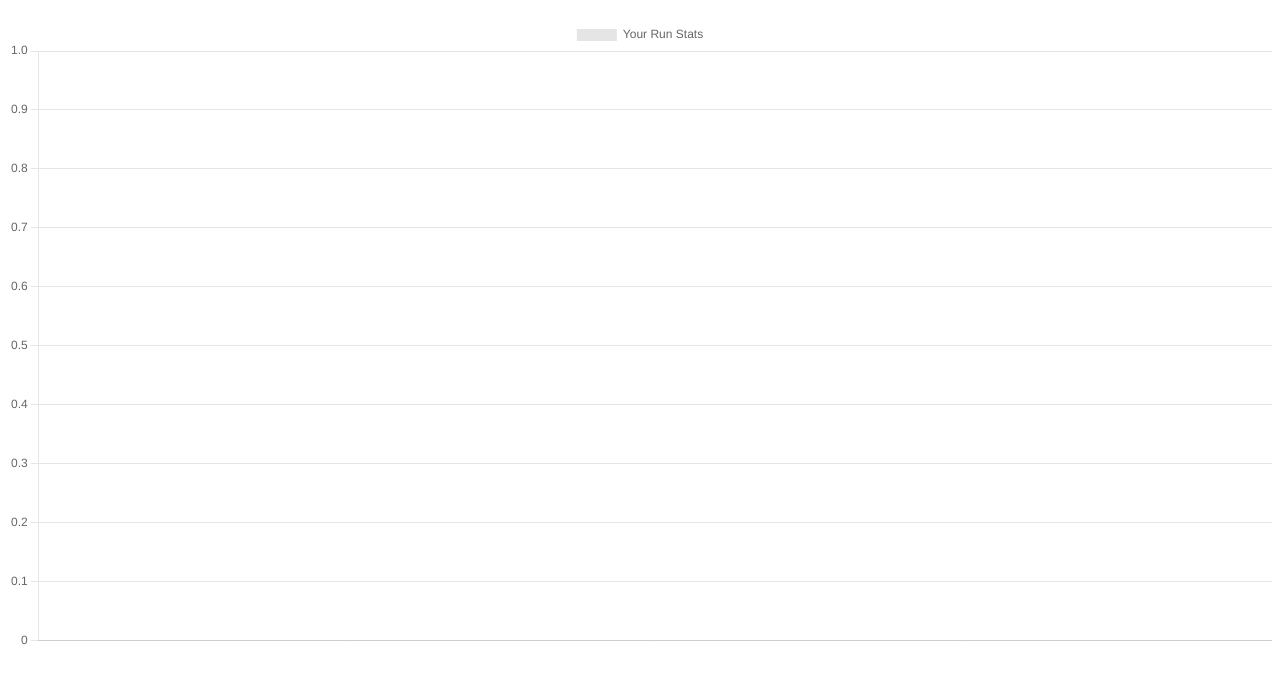
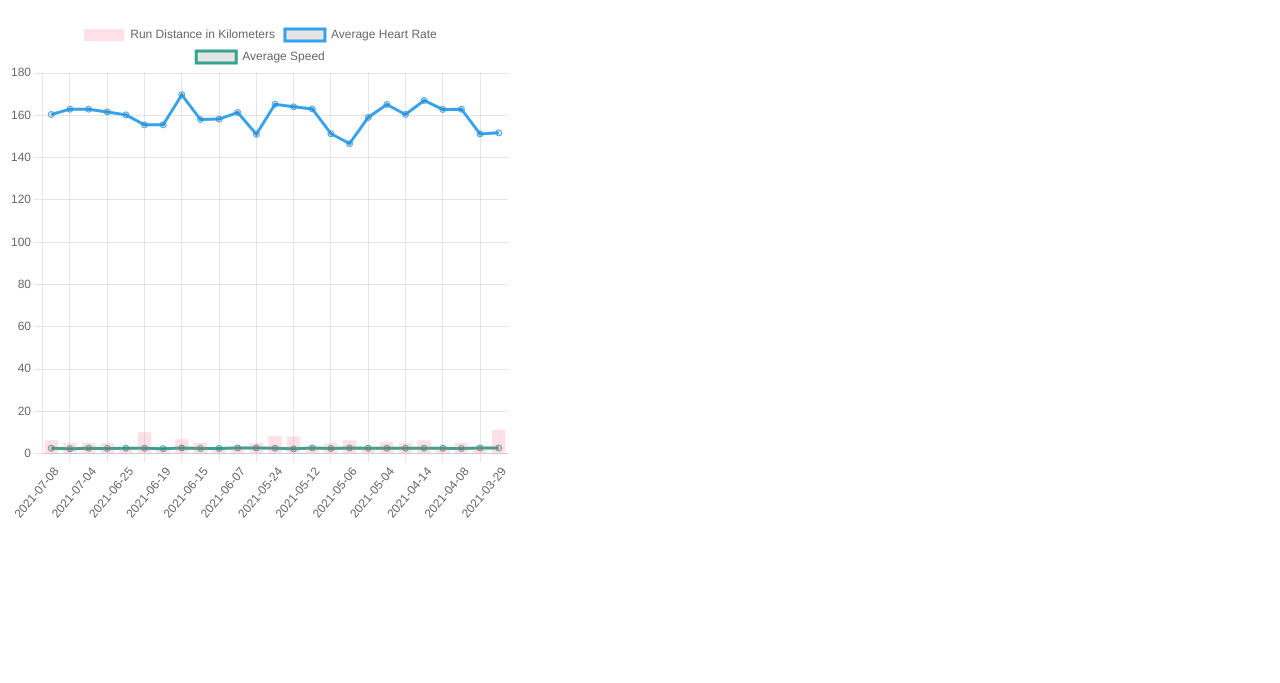
Before and after one commit to TaylorFurman/runningDashboard, a website: page templates/runnerInfo.html in a window 1280 px wide. Shown: the part 61-744 px from the top of the page. Drawn offline with nearby package versions, Linux system fonts and the light colour scheme.

Commit message:
chart on master

```diff
--- a/templates/runnerInfo.html
+++ b/templates/runnerInfo.html
@@ -6,28 +6,126 @@
     <meta name="viewport" content="width=device-width, initial-scale=1.0">
     <script src="https://cdn.jsdelivr.net/npm/chart.js"></script>
     <title>Your Info</title>
+    <style>
+        #runData {width: 40%; height: 30%;}
+    </style>
 </head>
 <body>
     <h1>New Page</h1>
     <div id="runData">
-        <canvas id="chart"></canvas>
-    </div>
+        <canvas id="chart" width="300" height="300"></canvas>
         <script>
             var theChart = document.getElementById('chart').getContext('2d');
             var theRunData = new Chart(theChart, {
                 type: 'bar',
                 data: {
-                labels:[],
                     datasets: [{
-                    label: 'Your Run Stats',
+                        label: 'Run Distance in Kilometers',
                         data: [
+                            6.4,
+                            5.2,
+                            5.1,
+                            5.1,
+                            2.3,
+                            10.1,
+                            1.9,
+                            6.9,
+                            5.1,
+                            2.1,
+                            3.6,
+                            5.1,
+                            8.4,
+                            8.1,
+                            3.2,
+                            4.9,
+                            6.4,
+                            3.2,
+                            5.5,
+                            5.03,
+                            6.4,
+                            3.2,
+                            5.06,
+                            3.2,
+                            11.3
+                        ],
+                        borderColor: ['rgb(255,99,132)'],
+                        backgroundColor: ['rgb(255, 99, 132, 0.2)']
+                    }, {
+                        label: 'Average Heart Rate',
+                        data: [
+                            160.4,
+                            162.9,
+                            162.9,
+                            161.6,
+                            160.2,
+                            155.5,
+                            155.5,
+                            169.7,
+                            158,
+                            158.2,
+                            161.3,
+                            151,
+                            165.2,
+                            164,
+                            163,
+                            151.3,
+                            146.6,
+                            159,
+                            165.1,
+                            160.4,
+                            167,
+                            162.8,
+                            162.9,
+                            151.2,
+                            151.7,
+                            156
+                        ],
+                        borderColor: 'rgb(54, 162, 235)',
+                        type: 'line',
+                    }, {
+                        label: 'Average Speed',
+                        data: [
+                            2.6,
+                            2.4,
+                            2.6,
+                            2.5,
+                            2.6,
+                            2.6,
+                            2.4,
+                            2.7,
+                            2.5,
+                            2.5,
+                            2.7,
+                            2.7,
+                            2.6,
+                            2.3,
+                            2.7,
+                            2.5,
+                            2.7,
+                            2.6,
+                            2.6,
+                            2.6,
+                            2.6,
+                            2.6,
+                            2.5,
+                            2.7,
+                            2.7,
+                            2.1
+                        ],
+                        borderColor: 'rgb(54, 162, 145)',
+                        type: 'line',
+                    }],
+                    labels: ['2021-07-08', '2021-07-05', '2021-07-04', '2021-06-26', '2021-06-25', '2021-06-25', '2021-06-19', '2021-06-16', '2021-06-15', '2021-06-13', '2021-06-07', '2021-05-26', '2021-05-24', '2021-05-23', '2021-05-12', '2021-05-10', '2021-05-06', '2021-05-05', '2021-05-04', '2021-05-03', '2021-04-14', '2021-04-10', '2021-04-08', '2021-03-31', '2021-03-29']
+                },
+                options: {
+                    scales: {
+                        y: {
+                            beginAtZero: true
+                        }
+                    }}
 
-
-                    ]
-                }]
-            },
-            options:{}
-        })
+                });
                 </script>
+                </div>
 </body>
 </html>
```
Also changed, not shown: app.js (+70 -67 lines), 1 other file. Lines whose indentation alone changed are shown as unchanged.
